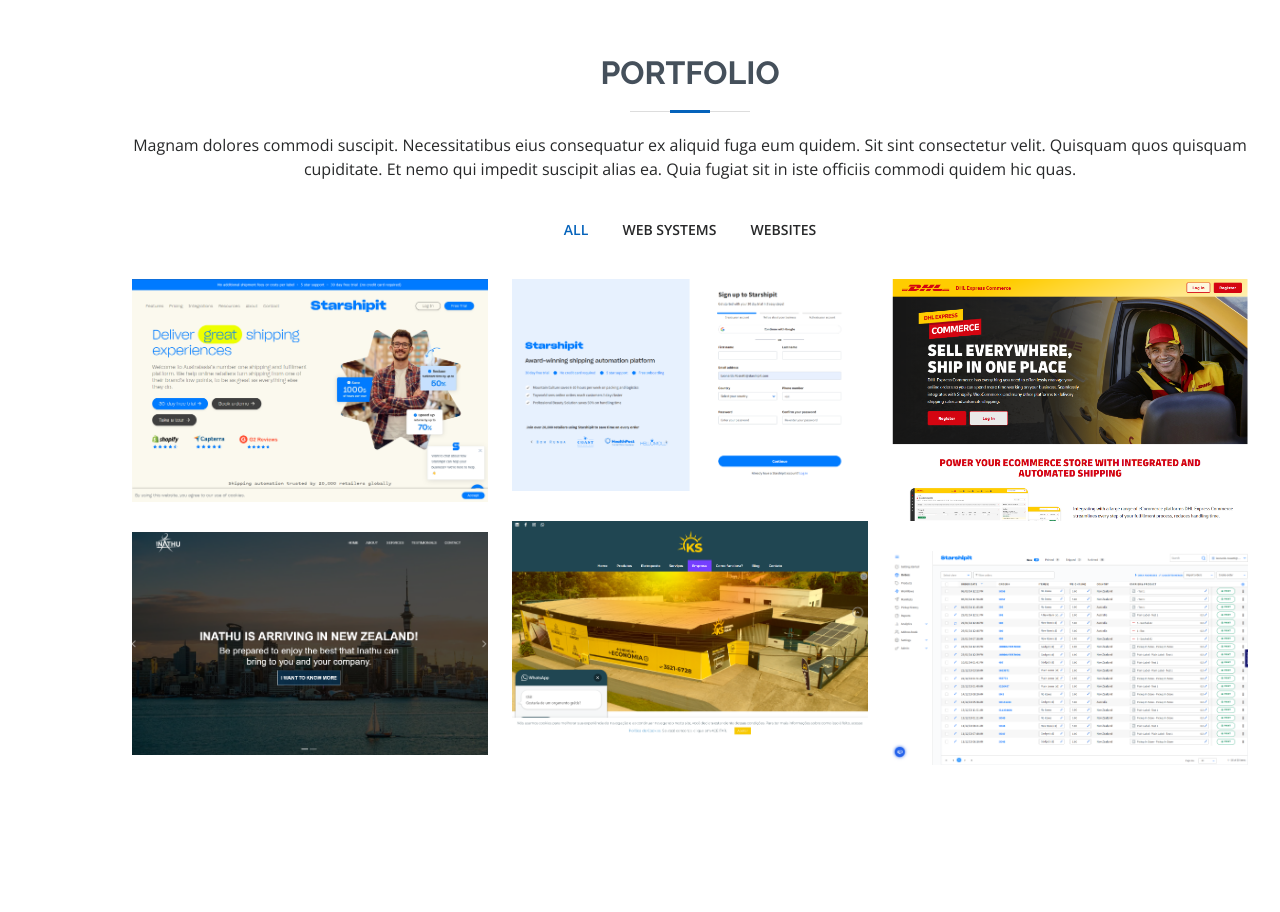
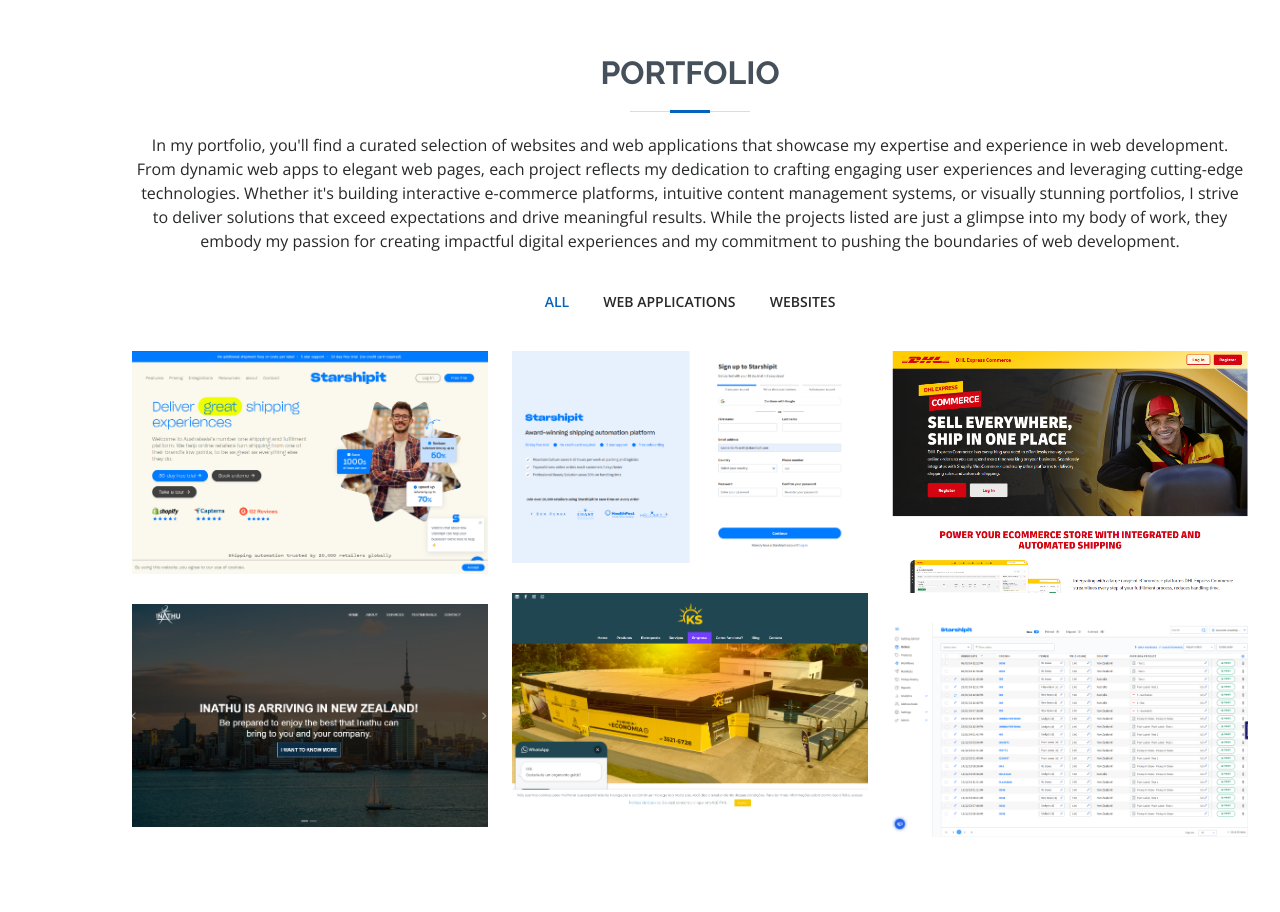
Before and after one commit to LeonardoRossetti/LeonardoRossetti.github.io, a plain HTML site: page index.html in a window 1280 px wide. Shown: the part 4840-5752 px from the top of the page. Drawn offline with nearby package versions, Linux system fonts and the light colour scheme.

Commit message:
Updated images and portfolio description.

```diff
--- a/index.html
+++ b/index.html
@@ -409,14 +409,14 @@
 
         <div class="section-title">
           <h2>Portfolio</h2>
-          <p>Magnam dolores commodi suscipit. Necessitatibus eius consequatur ex aliquid fuga eum quidem. Sit sint consectetur velit. Quisquam quos quisquam cupiditate. Et nemo qui impedit suscipit alias ea. Quia fugiat sit in iste officiis commodi quidem hic quas.</p>
+          <p>In my portfolio, you'll find a curated selection of websites and web applications that showcase my expertise and experience in web development. From dynamic web apps to elegant web pages, each project reflects my dedication to crafting engaging user experiences and leveraging cutting-edge technologies. Whether it's building interactive e-commerce platforms, intuitive content management systems, or visually stunning portfolios, I strive to deliver solutions that exceed expectations and drive meaningful results. While the projects listed are just a glimpse into my body of work, they embody my passion for creating impactful digital experiences and my commitment to pushing the boundaries of web development.</p>
         </div>
 
         <div class="row">
           <div class="col-lg-12 d-flex justify-content-center" data-aos="fade-up" data-aos-delay="100">
             <ul id="portfolio-flters">
               <li data-filter="*" class="filter-active">All</li>
-              <li data-filter=".filter-app">Web Systems</li>
+              <li data-filter=".filter-app">Web Applications</li>
               <li data-filter=".filter-web">Websites</li>
             </ul>
           </div>
```
Also changed, not shown: assets/img/apple-touch-icon.png, assets/img/favicon.png, assets/img/hero-bg2.jpg (deleted), assets/img/portfolio/portfolio-1.jpg (deleted), assets/img/portfolio/portfolio-2.jpg (deleted), assets/img/portfolio/portfolio-3.jpg (deleted), assets/img/portfolio/portfolio-4.jpg (deleted), assets/img/portfolio/portfolio-5.jpg (deleted), assets/img/portfolio/portfolio-6.jpg (deleted), assets/img/portfolio/portfolio-7.jpg (deleted), assets/img/portfolio/portfolio-8.jpg (deleted), assets/img/portfolio/portfolio-9.jpg (deleted), assets/img/portfolio/portfolio-details-1.jpg (deleted), assets/img/portfolio/portfolio-details-2.jpg (deleted), 2 more files.
